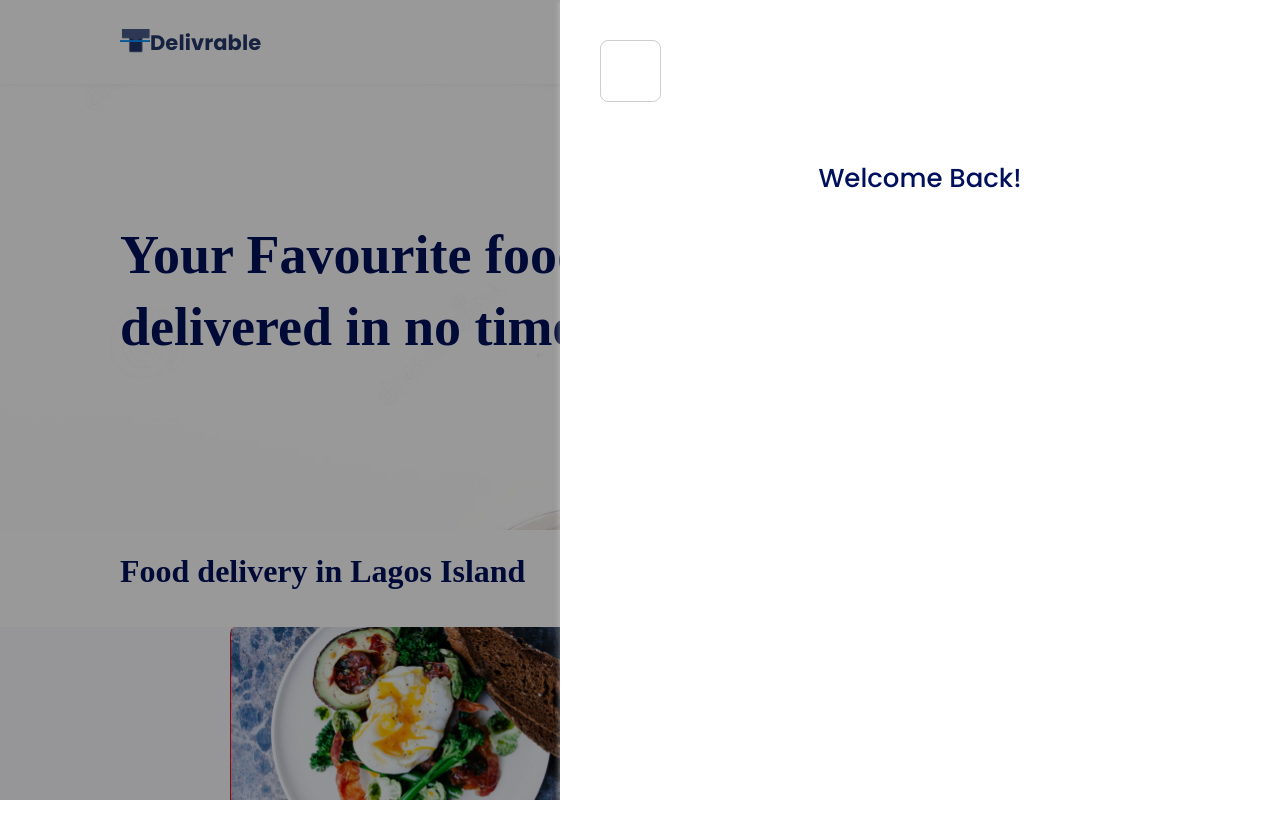
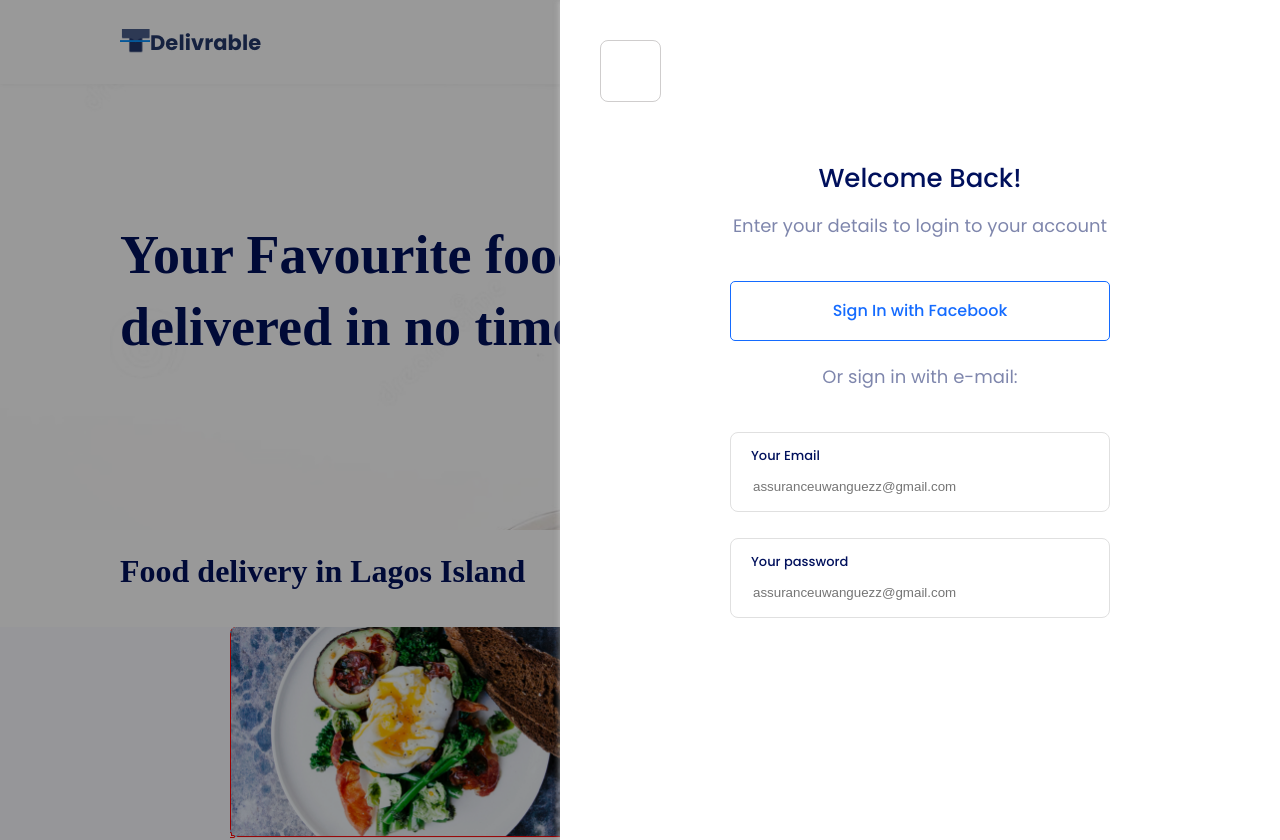
Before and after one commit to zheey/delivrables, a React (Create React App) app: page / in a window 1280 px wide. Shown: the top 840 px of the page. Before the commit the page ends 800 px from the top, so only its background shows below. Built offline with nearby package versions, Linux system fonts and the light colour scheme; a web font is replaced by a local one.

Commit message:
added login form input

```diff
--- a/src/components/login/Login.tsx
+++ b/src/components/login/Login.tsx
@@ -1,5 +1,7 @@
 import React, { FC } from "react";
-import { TextHeader } from "../common/Text";
+import { TextHeader, TextPargraph } from "../common/Text";
+import { NakedButton } from "../common/Button";
+import InputWrapper from "../common/InputWrapper";
 
 const Login:FC = () => {
     return(
@@ -9,6 +11,17 @@ const Login:FC = () => {
                 </div>
                 <div className="login-form-wrapper">
                     <TextHeader content="Welcome Back!"/>
+                    <TextPargraph content="Enter your details to login to your account"/>
+                    <NakedButton label="Sign In with Facebook"/>
+                    <TextPargraph content="Or sign in with e-mail:" className="small-text"/>
+                    <InputWrapper className="mb-26">
+                        <TextHeader content="Your Email"/>
+                        <input placeholder="assuranceuwanguezz@gmail.com" type="text"/>
+                    </InputWrapper>
+                    <InputWrapper>
+                        <TextHeader content="Your password"/>
+                        <input placeholder="assuranceuwanguezz@gmail.com" type="password"/>
+                    </InputWrapper>
                 </div>
             </div>
         </div>
--- a/src/styles/index.scss
+++ b/src/styles/index.scss
@@ -295,7 +295,7 @@ code {
   input{
     border: none;
     background: transparent;
-    width: inherit;
+    width: -webkit-fill-available;
   }
 
   input:focus{
@@ -308,7 +308,7 @@ code {
     font-weight: 400;
     @extend %color-primary;
     @extend %font-13;
-    width: inherit;
+    width: -webkit-fill-available;
     @extend %text-left;
     margin-bottom: 10px !important;
   }
@@ -404,14 +404,14 @@ code {
 .login-wrapper{
   @extend %box-shadow-gray;
   position: absolute;
-  @extend %height-100;
+  height: 1024px;
   @extend %width-100;
   @extend %top-zero;
   @extend %black-overlay ;
   @extend %flex-end-center;
 }
 .vh-sized{
-  height: 100vh;
+  height: 1024px;
   overflow: hidden;
 }
 
@@ -425,6 +425,7 @@ code {
 
   .login-form-wrapper{
     @extend %flex-center-center;
+    flex-direction: column;
   }
 
   .scroll-nav{
@@ -439,5 +440,39 @@ code {
     line-height: 32px;
     @extend %no-letter-spacing;
     @extend %font-weight-500;
+    @extend %margin-bottom-20;
+  }
+
+  .paragraph{
+    @extend %color-primary;
+    opacity: 0.5;
+    @extend %font-18;
+    line-height: 23px;
+    @extend %no-letter-spacing;
+    @extend %font-weight-400;
+    @extend %margin-bottom-44;
+  }
+  .naked-button{
+    @extend %border-royal-blue;
+    @extend %color-royal-blue;
+    width: 380px;
+    height: 60px;
+  }
+  .small-text{
+    @extend %both-margin-24;
+  }
+  .input-wrapper{
+    height: 80px;
+    width: 380px;
+    @extend %border-gray;
+    @extend %bg-transparent;
+    @extend %box-sizing-box;
+    .header{
+    line-height: 15px !important;
+    }
   }
 }
+
+.mb-26{
+  @extend %margin-bottom-26;
+}
--- a/src/styles/variables.scss
+++ b/src/styles/variables.scss
@@ -47,6 +47,10 @@
     color:rgb(0, 16, 92);
 }
 
+%color-royal-blue{
+    color: rgb(20, 107, 255);
+}
+
 %color-white{
     color:rgb(255, 255, 255);
 }
@@ -79,12 +83,24 @@
     background:rgb(0, 16, 92);
 }
 
+%bg-transparent{
+    background: transparent;
+}
+
 %black-overlay {
     background:rgba(0, 0, 0, 0.4);
 }
 
 %border-orange{
     border: 1px solid rgb(251, 109, 58);
+}
+
+%border-gray{
+    border: 1px solid rgb(224, 224, 224);
+}
+
+%border-royal-blue{
+    border: 1px solid rgb(20, 107, 255);
 }
 
 %box-shadow-gray{
@@ -159,8 +175,16 @@
     margin-bottom: 20px !important;
 }
 
+%margin-bottom-26{
+    margin-bottom: 26px !important;
+}
+
 %margin-bottom-30{
     margin-bottom: 30px !important;
+}
+
+%margin-bottom-44{
+    margin-bottom: 44px !important;
 }
 
 %margin-bottom-50{
@@ -235,6 +259,10 @@
     font-weight: 500;
 }
 
+%font-weight-400{
+    font-weight: 400;
+}
+
 %both-padding-120{
     padding: 0 120px;
 }
@@ -244,6 +272,10 @@
 
 %both-padding-20{
     padding: 15px 20px;
+}
+
+%both-margin-24{
+    margin: 24px 0;
 }
 
 %both-padding-40{
```
